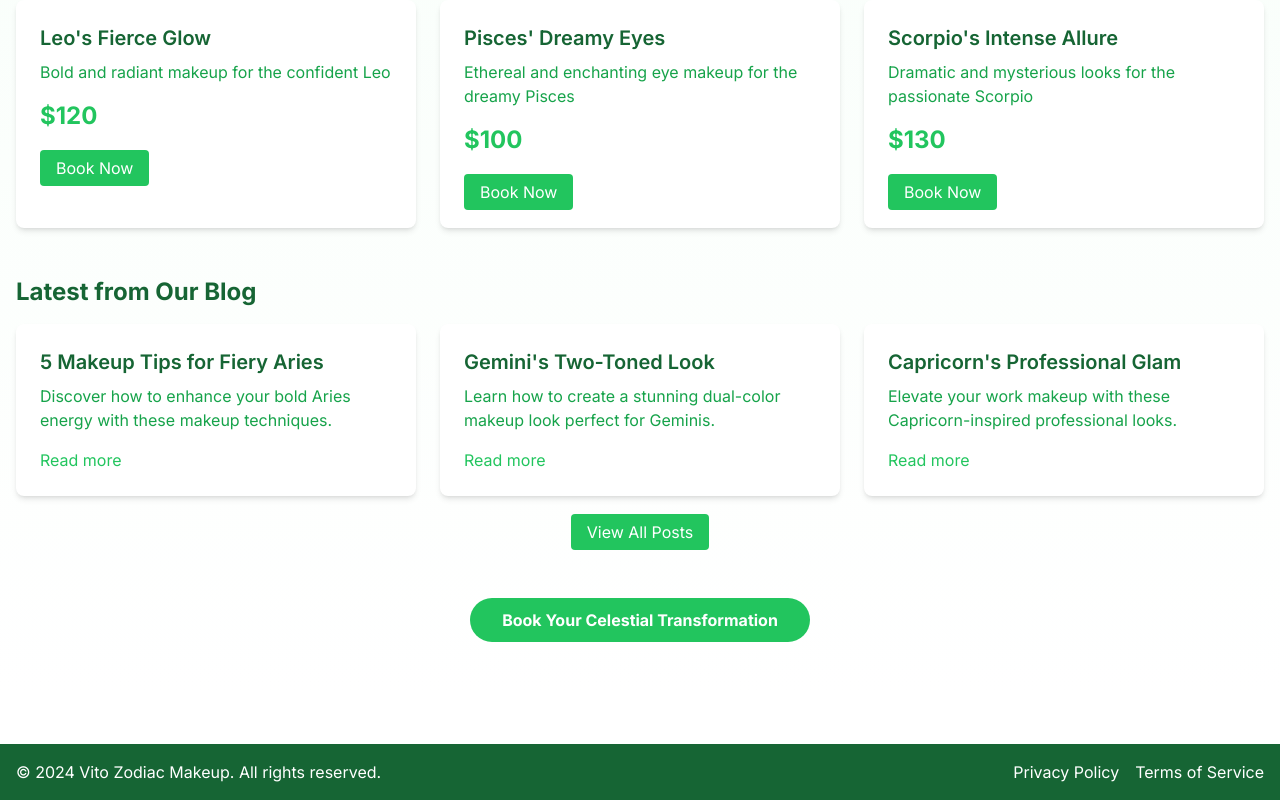
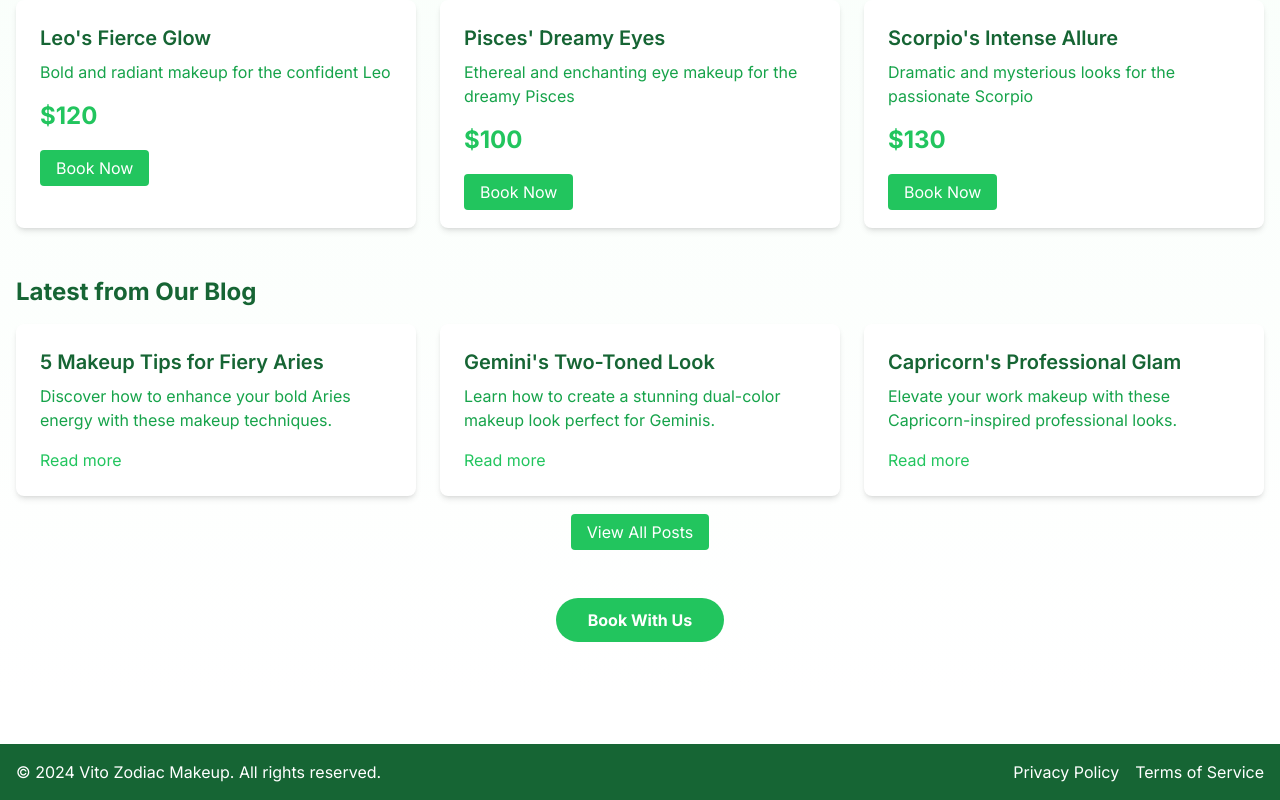
Before and after one commit to Mozart299/vito-makeup, a Next.js app: page / in a window 1280 px wide. Shown: the part 1297-2097 px from the top of the page. Built offline with nearby package versions, Linux system fonts and the light colour scheme.

Commit message:
Update link text for clarity on Home page

```diff
--- a/src/app/page.tsx
+++ b/src/app/page.tsx
@@ -75,7 +75,7 @@ export default function Home() {
           className="mt-16 text-center"
         >
           <Link href="/contact" className="bg-green-500 text-white font-bold py-3 px-8 rounded-full hover:bg-green-600 transition duration-300">
-            Book Your Celestial Transformation
+            Book With Us
           </Link>
         </motion.div>
       </main>
```
